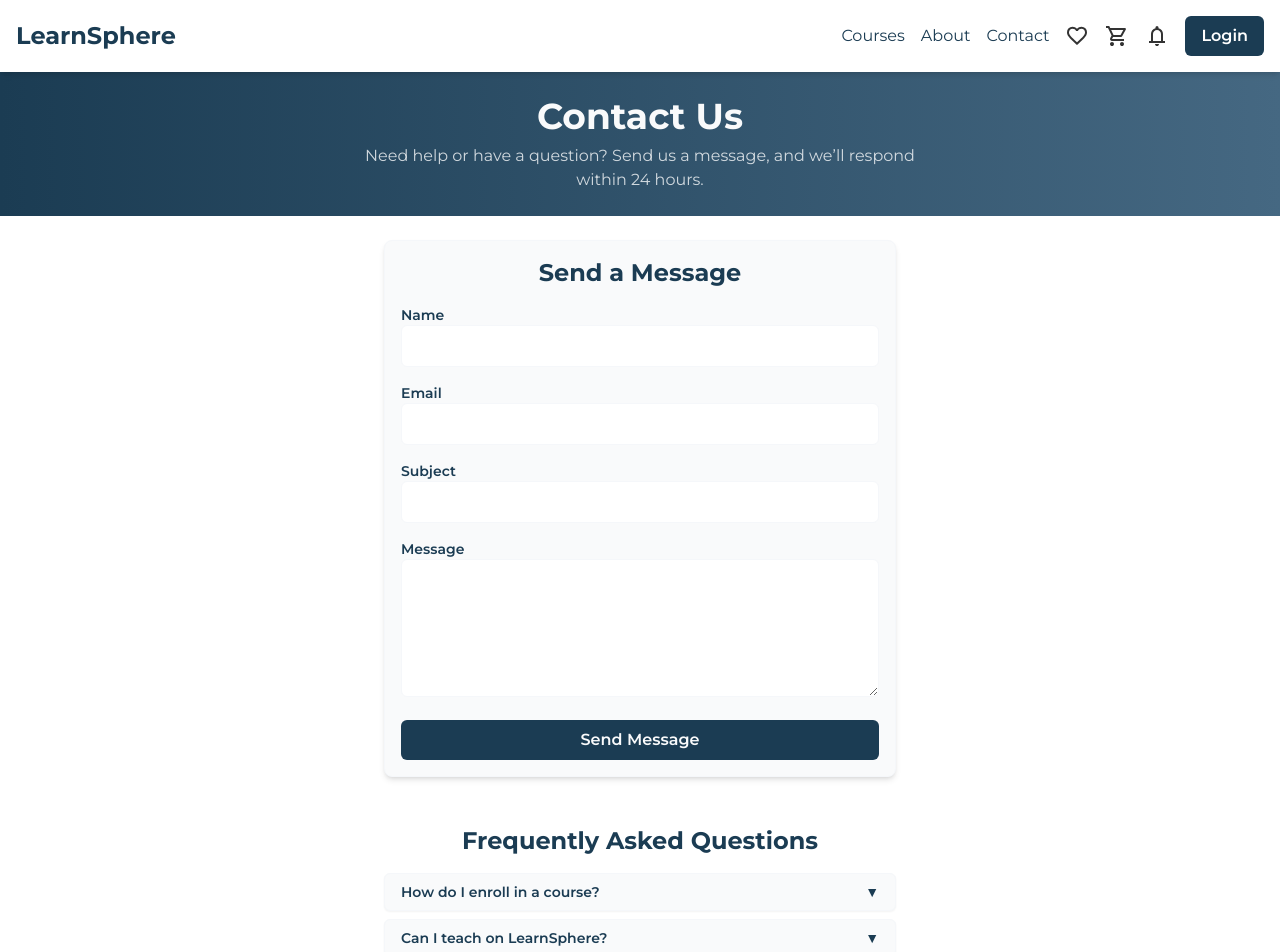
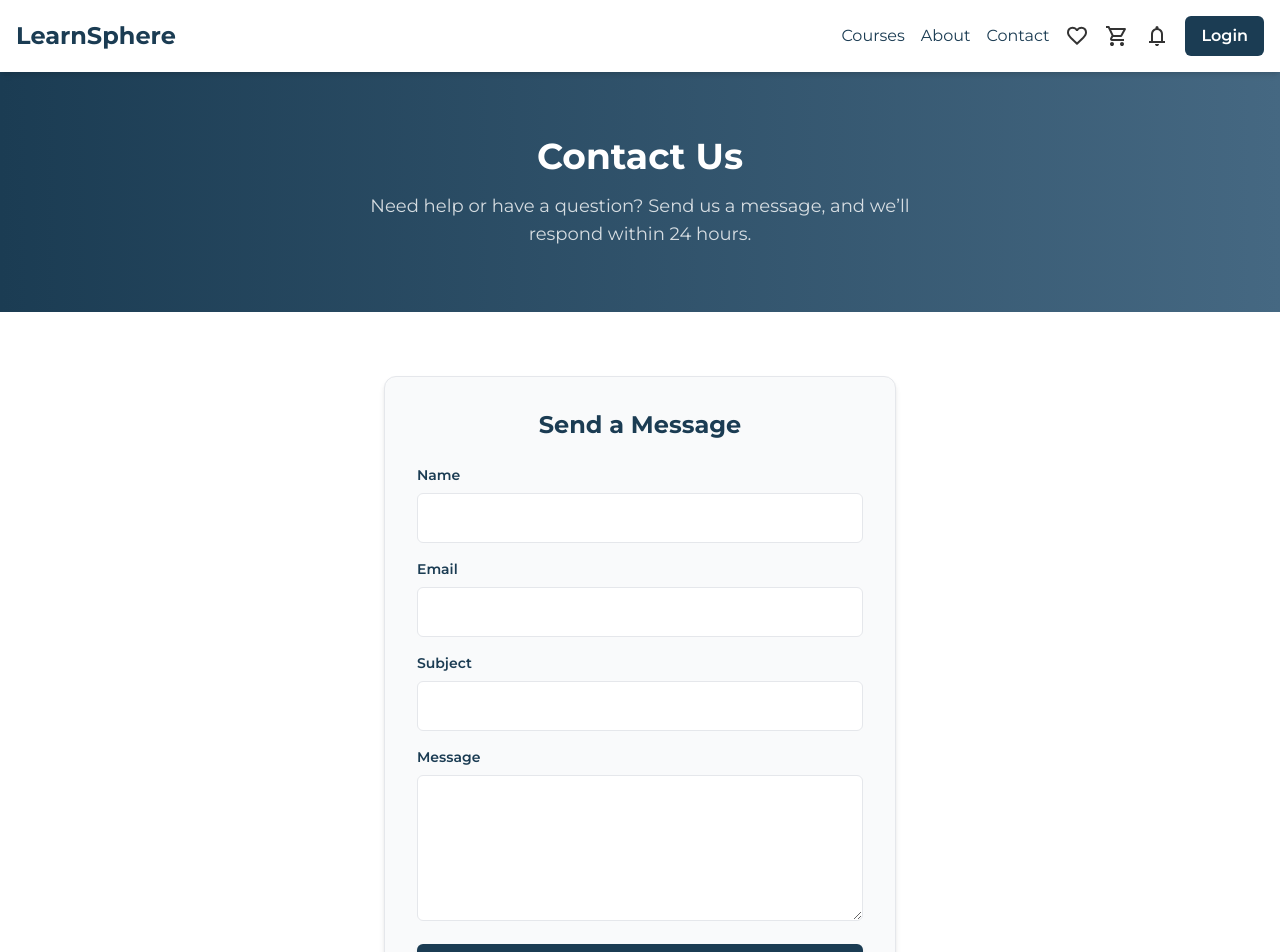
Before and after one commit to Sachinsen7/course-selling-app, a React (Vite) app in the folder Frontend/: page /contact in a window 1280 px wide. Shown: the top 952 px of the page. Built offline with nearby package versions, Linux system fonts and the light colour scheme.

Commit message:
update contact

```diff
--- a/Frontend/src/pages/Contact.jsx
+++ b/Frontend/src/pages/Contact.jsx
@@ -21,16 +21,17 @@ function Contact() {
 
   const handleSubmit = async (e) => {
     e.preventDefault();
+    e.stopPropagation();
     setSubmitting(true);
 
     try {
-      // Simulate API call (replace with POST /api/contact)
       await new Promise((resolve) => setTimeout(resolve, 1500));
       showModal({
         isOpen: true,
         title: 'Message Sent',
         message: 'We’ve received your message and will respond soon.',
         type: 'success',
+        onClose: () => {},
       });
       setFormData({ name: '', email: '', subject: '', message: '' });
     } catch (error) {
@@ -39,6 +40,7 @@ function Contact() {
         title: 'Submission Failed',
         message: 'An error occurred. Please try again later.',
         type: 'error',
+        onClose: () => {},
       });
     } finally {
       setSubmitting(false);
@@ -65,34 +67,37 @@ function Contact() {
   ];
 
   return (
-    <div className="min-h-screen bg-background-main font-sans">
-      {/* Hero Section */}
+    <div className="min-h-screen bg-[#FFFFFF] font-sans">
       <motion.section
-        className="bg-gradient-to-r from-primary-main to-primary-light text-background-card py-lg"
+        className="bg-gradient-to-r from-[#1B3C53] to-[#456882] text-[#FFFFFF] py-12 md:py-16"
         initial={{ opacity: 0, y: -20 }}
         animate={{ opacity: 1, y: 0 }}
         transition={{ duration: 0.5 }}
       >
-        <div className="container mx-auto px-md text-center">
-          <h1 className="text-3xl md:text-4xl font-bold text-background-card mb-sm">Contact Us</h1>
-          <p className="text-md text-background-card/80 max-w-xl mx-auto">
+        <div className="container mx-auto px-4 md:px-6 text-center">
+          <h1 className="text-3xl md:text-4xl font-bold mb-4">Contact Us</h1>
+          <p className="text-base md:text-lg text-[#FFFFFF]/80 max-w-xl mx-auto">
             Need help or have a question? Send us a message, and we’ll respond within 24 hours.
           </p>
         </div>
       </motion.section>
 
-      {/* Contact Form */}
       <motion.section
-        className="container mx-auto px-md py-lg"
+        className="container mx-auto px-4 md:px-6 py-12 md:py-16"
         initial={{ opacity: 0, y: 20 }}
         animate={{ opacity: 1, y: 0 }}
         transition={{ duration: 0.5, delay: 0.2 }}
       >
-        <div className="max-w-lg mx-auto bg-background-card p-md rounded-lg shadow-md border border-secondary-light">
-          <h2 className="text-2xl font-bold text-text-primary mb-md text-center">Send a Message</h2>
-          <form onSubmit={handleSubmit} className="space-y-md">
+        <div className="max-w-lg mx-auto bg-[#F9FAFB] p-6 md:p-8 rounded-xl shadow-md border border-[#E5E7EB]">
+          <h2 className="text-xl md:text-2xl font-bold text-[#1B3C53] mb-6 text-center">
+            Send a Message
+          </h2>
+          <form onSubmit={handleSubmit} className="space-y-4">
             <div>
-              <label htmlFor="name" className="block text-text-primary text-sm font-semibold mb-xs">
+              <label
+                htmlFor="name"
+                className="block text-[#1B3C53] text-sm font-semibold mb-2"
+              >
                 Name
               </label>
               <motion.input
@@ -101,14 +106,18 @@ function Contact() {
                 name="name"
                 value={formData.name}
                 onChange={handleChange}
-                className="w-full p-sm border border-secondary-light rounded-md focus:outline-none focus:ring-2 focus:ring-primary-main text-text-primary transition-all duration-200"
+                className="w-full p-3 border border-[#E5E7EB] rounded-md focus:outline-none focus:ring-2 focus:ring-[#4A8292] text-[#1B3C53] disabled:bg-[#E5E7EB] disabled:cursor-not-allowed"
                 required
                 disabled={submitting}
                 whileFocus={{ scale: 1.02 }}
+                aria-describedby="name-error"
               />
             </div>
             <div>
-              <label htmlFor="email" className="block text-text-primary text-sm font-semibold mb-xs">
+              <label
+                htmlFor="email"
+                className="block text-[#1B3C53] text-sm font-semibold mb-2"
+              >
                 Email
               </label>
               <motion.input
@@ -117,14 +126,18 @@ function Contact() {
                 name="email"
                 value={formData.email}
                 onChange={handleChange}
-                className="w-full p-sm border border-secondary-light rounded-md focus:outline-none focus:ring-2 focus:ring-primary-main text-text-primary transition-all duration-200"
+                className="w-full p-3 border border-[#E5E7EB] rounded-md focus:outline-none focus:ring-2 focus:ring-[#4A8292] text-[#1B3C53] disabled:bg-[#E5E7EB] disabled:cursor-not-allowed"
                 required
                 disabled={submitting}
                 whileFocus={{ scale: 1.02 }}
+                aria-describedby="email-error"
               />
             </div>
             <div>
-              <label htmlFor="subject" className="block text-text-primary text-sm font-semibold mb-xs">
+              <label
+                htmlFor="subject"
+                className="block text-[#1B3C53] text-sm font-semibold mb-2"
+              >
                 Subject
               </label>
               <motion.input
@@ -133,14 +146,18 @@ function Contact() {
                 name="subject"
                 value={formData.subject}
                 onChange={handleChange}
-                className="w-full p-sm border border-secondary-light rounded-md focus:outline-none focus:ring-2 focus:ring-primary-main text-text-primary transition-all duration-200"
+                className="w-full p-3 border border-[#E5E7EB] rounded-md focus:outline-none focus:ring-2 focus:ring-[#4A8292] text-[#1B3C53] disabled:bg-[#E5E7EB] disabled:cursor-not-allowed"
                 required
                 disabled={submitting}
                 whileFocus={{ scale: 1.02 }}
+                aria-describedby="subject-error"
               />
             </div>
             <div>
-              <label htmlFor="message" className="block text-text-primary text-sm font-semibold mb-xs">
+              <label
+                htmlFor="message"
+                className="block text-[#1B3C53] text-sm font-semibold mb-2"
+              >
                 Message
               </label>
               <motion.textarea
@@ -149,59 +166,67 @@ function Contact() {
                 rows="5"
                 value={formData.message}
                 onChange={handleChange}
-                className="w-full p-sm border border-secondary-light rounded-md focus:outline-none focus:ring-2 focus:ring-primary-main text-text-primary transition-all duration-200"
+                className="w-full p-3 border border-[#E5E7EB] rounded-md focus:outline-none focus:ring-2 focus:ring-[#4A8292] text-[#1B3C53] disabled:bg-[#E5E7EB] disabled:cursor-not-allowed"
                 required
                 disabled={submitting}
                 whileFocus={{ scale: 1.02 }}
+                aria-describedby="message-error"
               />
             </div>
             <Button
               text={submitting ? 'Sending...' : 'Send Message'}
               type="submit"
-              className="w-full px-lg py-sm bg-primary-main text-background-card hover:bg-primary-light hover:shadow-md transition-all duration-200"
+              className="w-full px-6 py-3 bg-[#1B3C53] text-[#FFFFFF] hover:bg-[#456882] rounded-md font-semibold transition-all duration-200 transform hover:scale-105 shadow-md"
               disabled={submitting}
+              aria-label="Send message"
             />
           </form>
         </div>
       </motion.section>
 
-      {/* FAQs */}
       <motion.section
-        className="container mx-auto px-md py-lg"
+        className="container mx-auto px-4 md:px-6 py-12 md:py-16"
         initial={{ opacity: 0, y: 20 }}
         animate={{ opacity: 1, y: 0 }}
         transition={{ duration: 0.5, delay: 0.4 }}
       >
-        <h2 className="text-2xl font-bold text-text-primary mb-md text-center">Frequently Asked Questions</h2>
-        <div className="max-w-lg mx-auto space-y-sm">
+        <h2 className="text-xl md:text-2xl font-bold text-[#1B3C53] mb-6 text-center">
+          Frequently Asked Questions
+        </h2>
+        <div className="max-w-lg mx-auto space-y-4">
           {faqs.map((faq, index) => (
             <motion.div
               key={index}
-              className="bg-background-card p-sm rounded-md shadow-sm border border-secondary-light hover:shadow-md transition-shadow duration-200"
+              className="bg-[#F9FAFB] p-4 rounded-md shadow-sm border border-[#E5E7EB] hover:shadow-md transition-shadow duration-200"
               initial={{ opacity: 0 }}
               animate={{ opacity: 1 }}
               transition={{ duration: 0.3, delay: index * 0.1 }}
             >
               <button
-                className="flex justify-between items-center w-full text-sm font-semibold text-text-primary px-sm py-xs"
+                className="flex justify-between items-center w-full text-sm font-semibold text-[#1B3C53] px-4 py-2 focus:outline-none focus:ring-2 focus:ring-[#4A8292]"
                 onClick={() => toggleFaq(index)}
+                aria-expanded={openFaq === index}
+                aria-controls={`faq-answer-${index}`}
               >
                 <span>{faq.question}</span>
                 <motion.span
                   animate={{ rotate: openFaq === index ? 180 : 0 }}
                   transition={{ duration: 0.3 }}
                 >
-                  ▼
+                  <svg className="w-5 h-5" fill="none" stroke="currentColor" viewBox="0 0 24 24">
+                    <path strokeLinecap="round" strokeLinejoin="round" strokeWidth="2" d="M19 9l-7 7-7-7" />
+                  </svg>
                 </motion.span>
               </button>
               <AnimatePresence>
                 {openFaq === index && (
                   <motion.p
+                    id={`faq-answer-${index}`}
                     initial={{ height: 0, opacity: 0 }}
                     animate={{ height: 'auto', opacity: 1 }}
                     exit={{ height: 0, opacity: 0 }}
                     transition={{ duration: 0.3 }}
-                    className="text-text-secondary text-sm px-sm py-xs"
+                    className="text-[#6B7280] text-sm px-4 py-2"
                   >
                     {faq.answer}
                   </motion.p>
```
